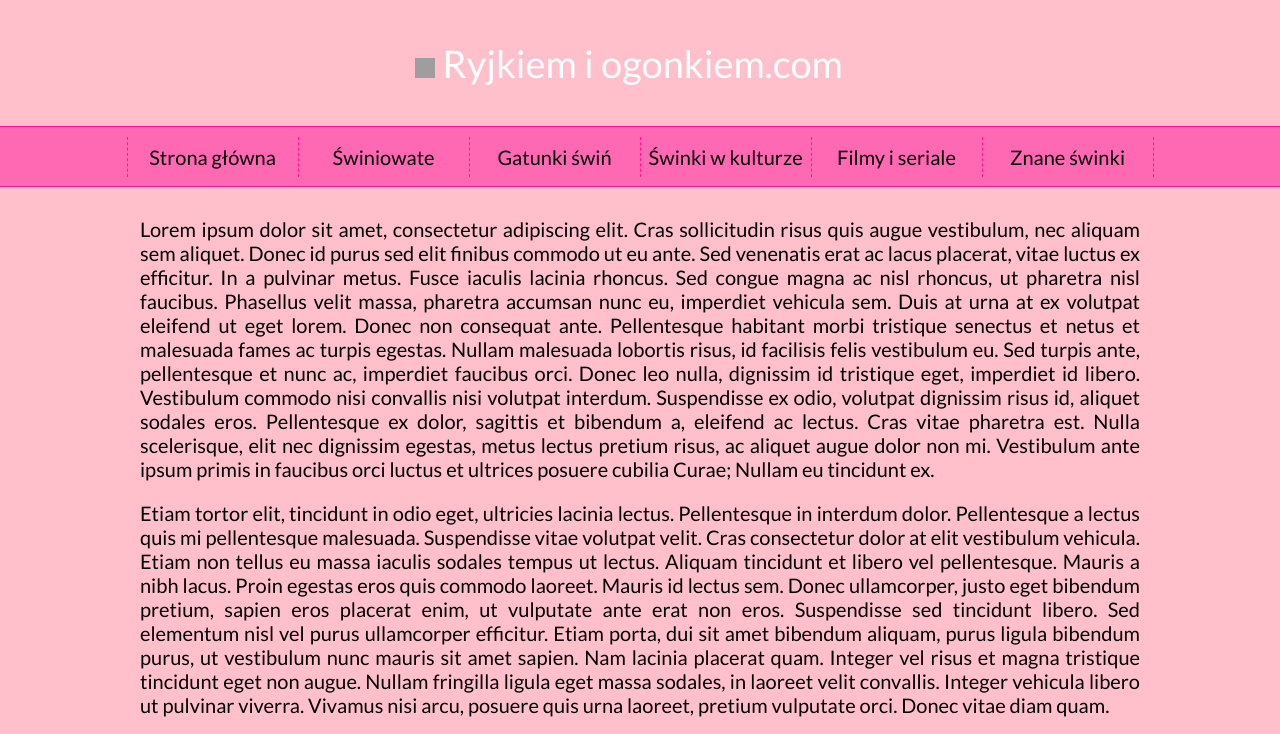
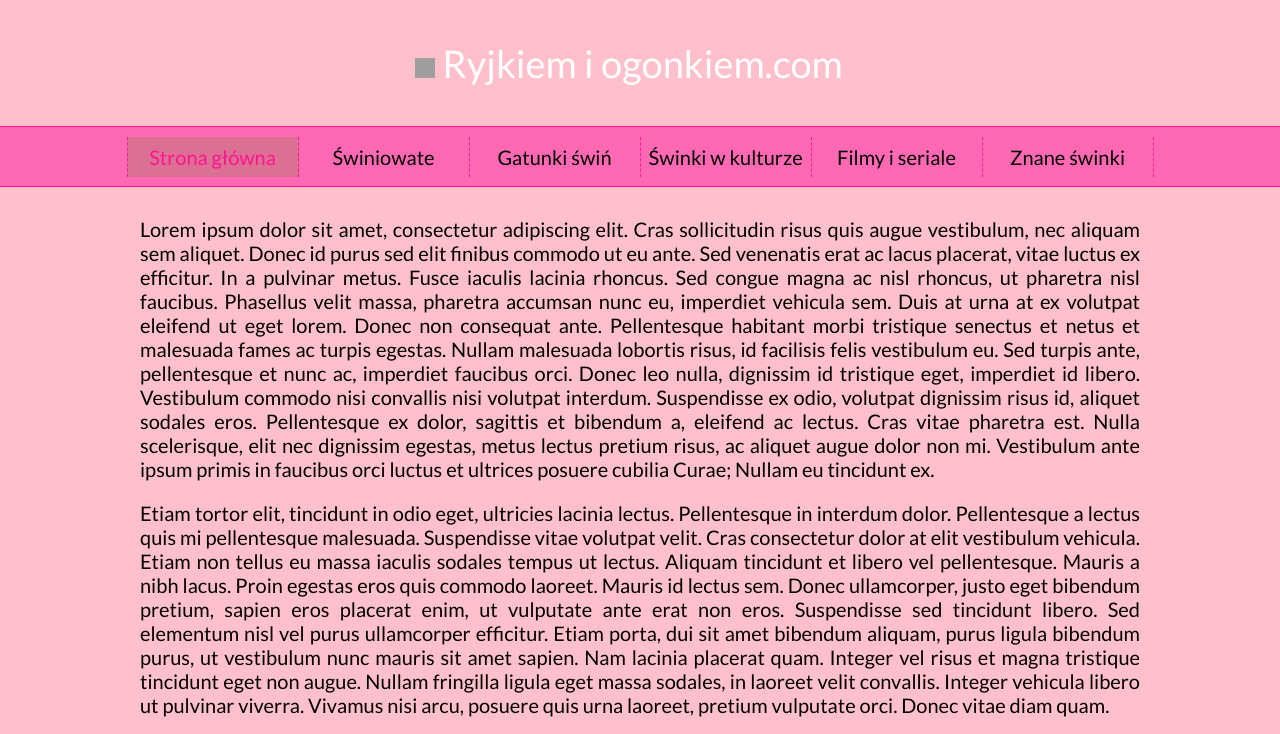
Before and after one commit to AgnieszkaKurek/HtmlCssDemo, a plain HTML site: page HtmlCssDemo/index2.html in a window 1280 px wide. In both pictures the pointer is over the item "Strona główna". Shown: the top 734 px of the page. Drawn offline with Linux system fonts and the light colour scheme; grey boxes are pictures that could not be loaded.

Commit message:
Adding and styling "hover"

```diff
--- a/HtmlCssDemo/style2.css
+++ b/HtmlCssDemo/style2.css
@@ -123,4 +123,9 @@ ol > li:first-child{
     border-left:1px dashed;
     border-left-color:deeppink;
 }
+ol > li:hover{
+    background-color:palevioletred;
 }
+ol > li:hover > a{
+    color:deeppink;
+}
```
